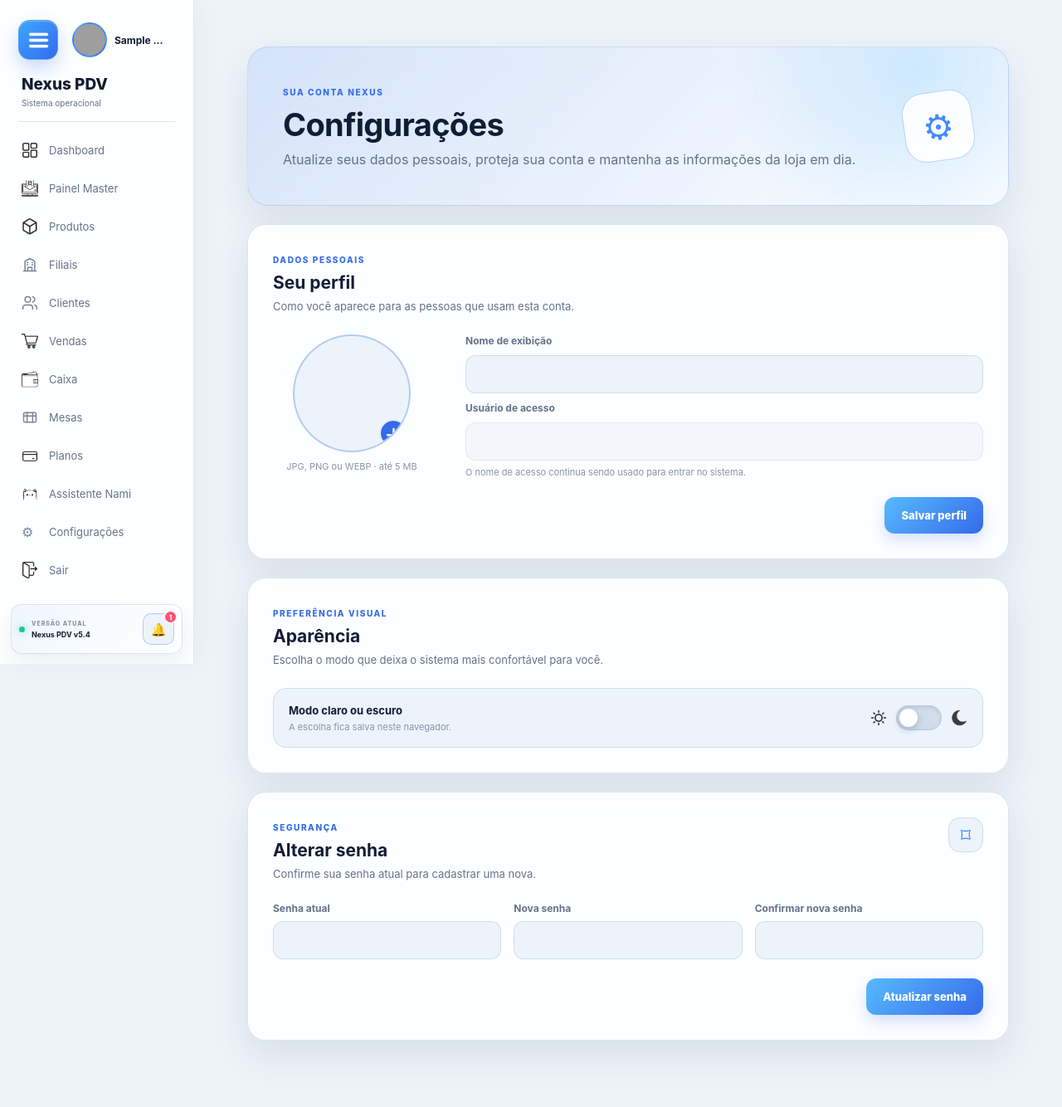
After one commit to Tenorio7z/sistema-vendas, a Flask app: template templates/configuracoes.html in a window 1280 px wide. The commit adds this page. Shown: the whole page at 83% size. Run offline with Flask 3, Linux system fonts and the light colour scheme; the template is opened without the code that fills it, so the values that code supplies are empty; the visitor is signed in with stand-in values (Sample User, id 1); some libraries are stand-ins or nearby versions; grey boxes are pictures that could not be loaded.

Commit message:
Configuracao Inicial Perfis

```diff
--- a/app.py
+++ b/app.py
@@ -76,6 +76,7 @@ from services.modulos_empresa_service import (
 from routes.mesas import (
     registrar_rotas as mesas_rotas,
 )
+from routes.configuracoes import registrar_rotas as configuracoes_rotas
 
 
 notificacoes(app)
@@ -89,6 +90,7 @@ vendas(app, socketio)
 registrar_rotas_onboarding_publico(app)
 registrar_rotas_onboarding_admin(app)
 auth(app)
+configuracoes_rotas(app)
 dashboard(app)
 produtos(app)
 importacao_produtos(app)
--- a/routes/auth.py
+++ b/routes/auth.py
@@ -28,6 +28,10 @@ def _preencher_sessao(usuario):
     session["logado"] = True
     session["usuario_id"] = usuario["id"]
     session["usuario"] = usuario["usuario"]
+    session["nome_exibicao"] = (
+        usuario.get("nome_exibicao")
+        or usuario["usuario"]
+    )
     session["nivel"] = usuario["nivel"]
     session["empresa_id"] = usuario.get("empresa_id")
     session["filial_id"] = usuario.get("filial_id")
@@ -228,6 +232,7 @@ def registrar_rotas(app):
                     SELECT
                         u.id,
                         u.usuario,
+                        u.nome_exibicao,
                         u.senha,
                         u.nivel,
                         u.empresa_id,
--- a/services/login_token_service.py
+++ b/services/login_token_service.py
@@ -110,6 +110,7 @@ class LoginTokenService:
 
                     u.id,
                     u.usuario,
+                    u.nome_exibicao,
                     u.nivel,
                     u.empresa_id,
                     u.filial_id,
--- a/static/css/base.css
+++ b/static/css/base.css
@@ -179,6 +179,69 @@ body.dark .sidebar {
     display: flex;
     align-items: center;
     gap: 12px;
+}
+
+.sidebar-account {
+    min-width: 0;
+    flex: 1;
+    display: flex;
+    align-items: center;
+    gap: 9px;
+    padding: 4px 7px 4px 4px;
+    overflow: hidden;
+    border: 1px solid transparent;
+    border-radius: 14px;
+    color: var(--texto);
+    text-decoration: none;
+    transition: background .18s ease, border-color .18s ease;
+}
+
+.sidebar-account:hover {
+    border-color: var(--borda);
+    background: var(--bg-input);
+}
+
+.sidebar-account-avatar {
+    position: relative;
+    width: 42px;
+    height: 42px;
+    flex: 0 0 42px;
+    display: grid;
+    place-items: center;
+    overflow: hidden;
+    border: 2px solid var(--borda-forte);
+    border-radius: 50%;
+    color: #fff;
+    background: linear-gradient(135deg, var(--azul-claro), var(--azul-escuro));
+    font-size: 16px;
+    font-weight: 800;
+}
+
+.sidebar-avatar-fallback,
+.sidebar-avatar-image {
+    position: absolute;
+    inset: 0;
+    width: 100%;
+    height: 100%;
+}
+
+.sidebar-avatar-fallback {
+    display: grid;
+    place-items: center;
+}
+
+.sidebar-avatar-image {
+    object-fit: cover;
+}
+
+.sidebar-account-name {
+    min-width: 0;
+    overflow: hidden;
+    color: var(--texto);
+    font-size: 12px;
+    font-weight: 750;
+    text-overflow: ellipsis;
+    white-space: nowrap;
 }
 
 .menu-toggle {
--- /dev/null
+++ b/static/css/configuracoes.css
@@ -0,0 +1,119 @@
+.config-shell {
+    width: min(1120px, 100%);
+    margin: 0 auto;
+    padding: 30px clamp(16px, 3vw, 38px) 54px;
+    display: grid;
+    gap: 22px;
+    color: var(--texto);
+}
+.config-hero {
+    min-height: 174px;
+    padding: clamp(24px, 4vw, 42px);
+    display: flex;
+    align-items: center;
+    justify-content: space-between;
+    gap: 24px;
+    overflow: hidden;
+    border: 1px solid var(--borda);
+    border-radius: 26px;
+    background: radial-gradient(circle at 88% 15%, rgba(88,186,255,.24), transparent 28%), linear-gradient(135deg, rgba(67,140,255,.15), var(--bg-card));
+    box-shadow: var(--sombra);
+}
+.config-kicker,.config-eyebrow { color: var(--azul-escuro); font-size: 10px; font-weight: 800; letter-spacing: 1.6px; }
+html.dark .config-kicker,html.dark .config-eyebrow { color: #77c5ff; }
+.config-hero h1 { margin: 8px 0 7px; font-size: clamp(27px, 4vw, 38px); letter-spacing: -.7px; }
+.config-hero p,.config-card-heading p { margin: 0; color: var(--texto-secundario); line-height: 1.55; }
+.config-hero-mark {
+    width: 84px; height: 84px; flex: 0 0 84px; display: grid; place-items: center;
+    border: 1px solid var(--borda-forte); border-radius: 26px; color: var(--azul);
+    background: var(--bg-card); font-size: 42px; transform: rotate(-8deg);
+}
+.config-card {
+    padding: clamp(20px, 3vw, 30px); border: 1px solid var(--borda);
+    border-radius: 22px; background: var(--bg-card); box-shadow: var(--sombra);
+}
+.config-card-heading { margin-bottom: 24px; display: flex; align-items: flex-start; justify-content: space-between; gap: 18px; }
+.config-card-heading h2 { margin: 7px 0 6px; font-size: 21px; }
+.config-card-heading p { font-size: 13px; }
+.section-icon {
+    width: 42px; height: 42px; display: grid; place-items: center;
+    border: 1px solid var(--borda); border-radius: 14px; color: var(--azul);
+    background: var(--bg-input); font-size: 24px;
+}
+.profile-grid,.company-grid { display: grid; grid-template-columns: 190px minmax(0,1fr); gap: clamp(22px, 4vw, 42px); }
+.avatar-column,.company-logo-column { display: flex; align-items: center; flex-direction: column; gap: 10px; }
+.avatar-upload {
+    position: relative; width: 142px; height: 142px; display: grid; place-items: center;
+    overflow: hidden; border: 2px solid var(--borda-forte); border-radius: 50%;
+    color: var(--azul); background: var(--bg-input); cursor: pointer; font-size: 52px; font-weight: 700;
+}
+.avatar-upload img { width: 100%; height: 100%; object-fit: cover; }
+.avatar-upload img[hidden],.company-logo-upload img[hidden] { display: none; }
+.avatar-edit {
+    position: absolute; right: 2px; bottom: 4px; width: 34px; height: 34px;
+    display: grid; place-items: center; border: 2px solid var(--bg-card); border-radius: 50%;
+    color: #fff; background: var(--azul-escuro); font-size: 22px;
+}
+.avatar-column>small,.company-logo-column>small { color: var(--texto-suave); font-size: 11px; text-align: center; }
+.visually-hidden {
+    position: absolute; width: 1px; height: 1px; padding: 0; margin: -1px;
+    overflow: hidden; clip: rect(0,0,0,0); white-space: nowrap; border: 0;
+}
+.profile-fields,.company-fields { display: grid; align-content: start; gap: 10px; }
+.profile-fields>label,.company-fields>label,.password-grid label,.company-contact-grid label {
+    display: grid; gap: 8px; color: var(--texto-secundario); font-size: 12px; font-weight: 700;
+}
+.profile-fields input,.company-fields input,.password-grid input {
+    width: 100%; min-height: 46px; padding: 0 14px; border: 1px solid var(--borda);
+    border-radius: 12px; outline: none; color: var(--texto); background: var(--bg-input);
+    font-size: 14px; transition: border-color .18s, box-shadow .18s;
+}
+.profile-fields input:focus,.company-fields input:focus,.password-grid input:focus {
+    border-color: var(--azul); box-shadow: 0 0 0 3px rgba(67,140,255,.13);
+}
+.profile-fields input:disabled { opacity: .65; cursor: not-allowed; }
+.field-hint { margin: -3px 0 5px; color: var(--texto-suave); font-size: 11px; }
+.form-actions { margin-top: 8px; display: flex; justify-content: flex-end; }
+.primary-button {
+    min-height: 44px; padding: 0 20px; border: 0; border-radius: 12px; color: #fff;
+    background: linear-gradient(135deg, var(--azul-claro), var(--azul-escuro));
+    box-shadow: 0 8px 18px rgba(53,107,233,.2); cursor: pointer; font-size: 13px; font-weight: 800;
+}
+.primary-button:hover { filter: brightness(1.06); transform: translateY(-1px); }
+.remove-image { color: var(--vermelho); font-size: 11px; cursor: pointer; }
+.remove-image input { accent-color: var(--vermelho); }
+.password-grid { display: grid; grid-template-columns: repeat(3,minmax(0,1fr)); gap: 15px; align-items: end; }
+.password-grid .form-actions { grid-column: 1/-1; }
+.company-logo-upload {
+    width: 160px; height: 130px; padding: 12px; display: grid; place-items: center; overflow: hidden;
+    border: 1px dashed var(--borda-forte); border-radius: 18px; color: var(--texto-suave);
+    background: var(--bg-input); cursor: pointer; font-size: 13px; font-weight: 700;
+}
+.company-logo-upload img { max-width: 100%; max-height: 100%; object-fit: contain; }
+.company-contact-grid { display: grid; grid-template-columns: 1fr 1fr; gap: 14px; }
+.appearance-control {
+    min-height: 72px;
+    padding: 16px 18px;
+    display: flex;
+    align-items: center;
+    justify-content: space-between;
+    gap: 20px;
+    border: 1px solid var(--borda);
+    border-radius: 16px;
+    background: var(--bg-input);
+}
+.appearance-label { display: grid; gap: 5px; }
+.appearance-label strong { color: var(--texto); font-size: 13px; }
+.appearance-label span { color: var(--texto-suave); font-size: 11px; }
+.appearance-control .theme-wrapper { gap: 11px; }
+.appearance-control .theme-side-icon { width: 20px; height: 20px; }
+@media (max-width: 760px) {
+    .config-shell { padding: 18px 12px 34px; gap: 15px; }
+    .config-hero { min-height: 145px; border-radius: 20px; }
+    .config-hero-mark { width: 58px; height: 58px; flex-basis: 58px; border-radius: 18px; font-size: 30px; }
+    .profile-grid,.company-grid { grid-template-columns: 1fr; }
+    .avatar-column,.company-logo-column { align-items: flex-start; }
+    .password-grid { grid-template-columns: 1fr; }
+    .password-grid .form-actions { grid-column: auto; }
+    .company-contact-grid { grid-template-columns: 1fr; }
+}
--- /dev/null
+++ b/templates/configuracoes.html
@@ -0,0 +1,157 @@
+{% extends "layout.html" %}
+
+{% block css %}
+<link rel="stylesheet" href="{{ url_for('static', filename='css/configuracoes.css') }}">
+{% endblock %}
+
+{% block content %}
+<div class="config-shell">
+    <header class="config-hero">
+        <div>
+            <span class="config-kicker">SUA CONTA NEXUS</span>
+            <h1>Configurações</h1>
+            <p>Atualize seus dados pessoais, proteja sua conta e mantenha as informações da loja em dia.</p>
+        </div>
+        <div class="config-hero-mark" aria-hidden="true">⚙</div>
+    </header>
+
+    <section class="config-card" aria-labelledby="titulo-perfil">
+        <div class="config-card-heading">
+            <div>
+                <span class="config-eyebrow">DADOS PESSOAIS</span>
+                <h2 id="titulo-perfil">Seu perfil</h2>
+                <p>Como você aparece para as pessoas que usam esta conta.</p>
+            </div>
+        </div>
+        <form action="{{ url_for('configuracoes') }}" method="post" enctype="multipart/form-data">
+            <input type="hidden" name="secao" value="perfil">
+            <div class="profile-grid">
+                <div class="avatar-column">
+                    <label class="avatar-upload" for="foto-perfil">
+                        {% if perfil.possui_foto %}
+                        <img id="preview-foto" src="{{ url_for('configuracoes_foto_usuario') }}" alt="Foto do perfil">
+                        {% else %}
+                        <img id="preview-foto" src="" alt="" hidden>
+                        <span id="avatar-placeholder">{{ (perfil.nome_exibicao or perfil.usuario)[0]|upper }}</span>
+                        {% endif %}
+                        <span class="avatar-edit" aria-hidden="true">＋</span>
+                    </label>
+                    <input class="visually-hidden" id="foto-perfil" type="file" name="foto" accept="image/jpeg,image/png,image/webp" data-preview="preview-foto">
+                    <small>JPG, PNG ou WEBP · até 5 MB</small>
+                    {% if perfil.possui_foto %}
+                    <label class="remove-image"><input type="checkbox" name="remover_foto" value="1"> Remover foto atual</label>
+                    {% endif %}
+                </div>
+                <div class="profile-fields">
+                    <label for="nome-exibicao">Nome de exibição</label>
+                    <input id="nome-exibicao" name="nome_exibicao" type="text" maxlength="120" value="{{ perfil.nome_exibicao or perfil.usuario }}" autocomplete="name" required>
+                    <label for="nome-usuario">Usuário de acesso</label>
+                    <input id="nome-usuario" type="text" value="{{ perfil.usuario }}" disabled>
+                    <p class="field-hint">O nome de acesso continua sendo usado para entrar no sistema.</p>
+                    <div class="form-actions"><button class="primary-button" type="submit">Salvar perfil</button></div>
+                </div>
+            </div>
+        </form>
+    </section>
+
+    <section class="config-card appearance-card" aria-labelledby="titulo-aparencia">
+        <div class="config-card-heading">
+            <div>
+                <span class="config-eyebrow">PREFERÊNCIA VISUAL</span>
+                <h2 id="titulo-aparencia">Aparência</h2>
+                <p>Escolha o modo que deixa o sistema mais confortável para você.</p>
+            </div>
+        </div>
+        <div class="appearance-control">
+            <div class="appearance-label">
+                <strong>Modo claro ou escuro</strong>
+                <span>A escolha fica salva neste navegador.</span>
+            </div>
+            <div class="theme-wrapper" aria-label="Alternar entre modo claro e escuro">
+                <img src="{{ url_for('static', filename='icons/light.png') }}" alt="Modo claro" class="theme-side-icon">
+                <button id="toggleTheme" type="button" class="theme-switch" aria-label="Alternar tema" aria-pressed="false">
+                    <span class="switch-ball"></span>
+                </button>
+                <img src="{{ url_for('static', filename='icons/dark.png') }}" alt="Modo escuro" class="theme-side-icon">
+            </div>
+        </div>
+    </section>
+
+    <section class="config-card" aria-labelledby="titulo-seguranca">
+        <div class="config-card-heading">
+            <div>
+                <span class="config-eyebrow">SEGURANÇA</span>
+                <h2 id="titulo-seguranca">Alterar senha</h2>
+                <p>Confirme sua senha atual para cadastrar uma nova.</p>
+            </div>
+            <span class="section-icon" aria-hidden="true">⌑</span>
+        </div>
+        <form class="password-grid" action="{{ url_for('configuracoes') }}" method="post">
+            <input type="hidden" name="secao" value="senha">
+            <label>Senha atual<input type="password" name="senha_atual" autocomplete="current-password" required></label>
+            <label>Nova senha<input type="password" name="nova_senha" minlength="8" autocomplete="new-password" required></label>
+            <label>Confirmar nova senha<input type="password" name="confirmar_senha" minlength="8" autocomplete="new-password" required></label>
+            <div class="form-actions"><button class="primary-button" type="submit">Atualizar senha</button></div>
+        </form>
+    </section>
+
+    {% if empresa %}
+    <section class="config-card" aria-labelledby="titulo-empresa">
+        <div class="config-card-heading">
+            <div>
+                <span class="config-eyebrow">ESPAÇO DA EMPRESA</span>
+                <h2 id="titulo-empresa">Dados da loja</h2>
+                <p>Essas informações ficam disponíveis para os usuários da sua empresa.</p>
+            </div>
+            <span class="section-icon" aria-hidden="true">⌂</span>
+        </div>
+        <form action="{{ url_for('configuracoes') }}" method="post" enctype="multipart/form-data">
+            <input type="hidden" name="secao" value="empresa">
+            <div class="company-grid">
+                <div class="company-logo-column">
+                    <label class="company-logo-upload" for="logo-empresa">
+                        {% if empresa.possui_logo %}
+                        <img id="preview-logo" src="{{ url_for('configuracoes_logo_empresa') }}" alt="Logo da empresa">
+                        {% else %}
+                        <img id="preview-logo" src="" alt="" hidden>
+                        <span id="logo-placeholder">Sua logo</span>
+                        {% endif %}
+                    </label>
+                    <input class="visually-hidden" id="logo-empresa" type="file" name="logo" accept="image/jpeg,image/png,image/webp" data-preview="preview-logo">
+                    <small>JPG, PNG ou WEBP · até 5 MB</small>
+                    {% if empresa.possui_logo %}
+                    <label class="remove-image"><input type="checkbox" name="remover_logo" value="1"> Remover logo atual</label>
+                    {% endif %}
+                </div>
+                <div class="company-fields">
+                    <label for="nome-empresa">Nome da empresa</label>
+                    <input id="nome-empresa" name="nome_empresa" type="text" maxlength="150" value="{{ empresa.nome or '' }}" required>
+                    <div class="company-contact-grid">
+                        <label>Telefone<input name="telefone" type="tel" maxlength="30" value="{{ empresa.telefone or '' }}" autocomplete="tel"></label>
+                        <label>E-mail<input name="email" type="email" maxlength="180" value="{{ empresa.email or '' }}" autocomplete="email"></label>
+                    </div>
+                    <label for="endereco-empresa">Endereço</label>
+                    <input id="endereco-empresa" name="endereco" type="text" maxlength="255" value="{{ empresa.endereco or '' }}" autocomplete="street-address">
+                    <div class="form-actions"><button class="primary-button" type="submit">Salvar dados da empresa</button></div>
+                </div>
+            </div>
+        </form>
+    </section>
+    {% endif %}
+</div>
+
+<script>
+document.querySelectorAll("[data-preview]").forEach(function (campo) {
+    campo.addEventListener("change", function () {
+        var arquivo = campo.files && campo.files[0];
+        if (!arquivo) return;
+        var imagem = document.getElementById(campo.dataset.preview);
+        imagem.src = URL.createObjectURL(arquivo);
+        imagem.hidden = false;
+        var placeholderId = campo.id === "foto-perfil" ? "avatar-placeholder" : "logo-placeholder";
+        var placeholder = document.getElementById(placeholderId);
+        if (placeholder) placeholder.hidden = true;
+    });
+});
+</script>
+{% endblock %}
--- a/templates/layout.html
+++ b/templates/layout.html
@@ -45,24 +45,17 @@
                             ) }}" alt="Menu">
                     </button>
 
-                    <div class="theme-wrapper">
-
-                        <img src="{{ url_for(
-                                'static',
-                                filename='icons/light.png'
-                            ) }}" alt="Modo escuro" class="theme-side-icon">
-
-                        <button id="toggleTheme" type="button" class="theme-switch" aria-label="Alternar tema"
-                            aria-pressed="false">
-                            <span class="switch-ball"></span>
-                        </button>
-
-                        <img src="{{ url_for(
-                                'static',
-                                filename='icons/dark.png'
-                            ) }}" alt="Modo claro" class="theme-side-icon">
-
-                    </div>
+                    {% if session.get("logado") %}
+                    <a class="sidebar-account" href="/configuracoes" aria-label="Abrir configurações do perfil">
+                        <span class="sidebar-account-avatar">
+                            <span class="sidebar-avatar-fallback" hidden>{{ (session.get("nome_exibicao") or session.get("usuario") or "U")[0]|upper }}</span>
+                            <img class="sidebar-avatar-image" src="{{ url_for('configuracoes_foto_usuario') }}" alt="Foto do perfil"
+                                onload="this.previousElementSibling.hidden=true"
+                                onerror="this.hidden=true;this.previousElementSibling.hidden=false">
+                        </span>
+                        <span class="sidebar-account-name">{{ session.get("nome_exibicao") or session.get("usuario") }}</span>
+                    </a>
+                    {% endif %}
 
                 </div>
 
@@ -302,6 +295,11 @@
 
             {% endif %}
 
+            <a href="/configuracoes" class="{% if request.path.startswith('/configuracoes') %}active{% endif %}">
+                <span class="nav-icon nav-icon-svg" aria-hidden="true">⚙</span>
+                <span class="link-text">Configurações</span>
+            </a>
+
             <a href="/logout">
                 <img src="{{ url_for(
                         'static',
@@ -324,7 +322,7 @@
                         </small>
 
                         <strong>
-                            Nexus PDV v3.1
+                            Nexus PDV v5.4
                         </strong>
 
                     </div>
@@ -416,11 +414,11 @@
                     <div>
 
                         <strong>
-                            Nexus PDV v3.1
+                            Nexus PDV v5.4
                         </strong>
 
                         <small>
-                            Publicada em 25/08/2026
+                            Publicada em 16/10/2026
                         </small>
 
                     </div>
```
Also changed, not shown: other parts of static/css/base.css (+22 -12 lines), executar_configuracoes_base.py (added, +23 -0 lines), routes/configuracoes.py (added, +261 -0 lines), migrations/018_configuracoes_base.sql (added).
